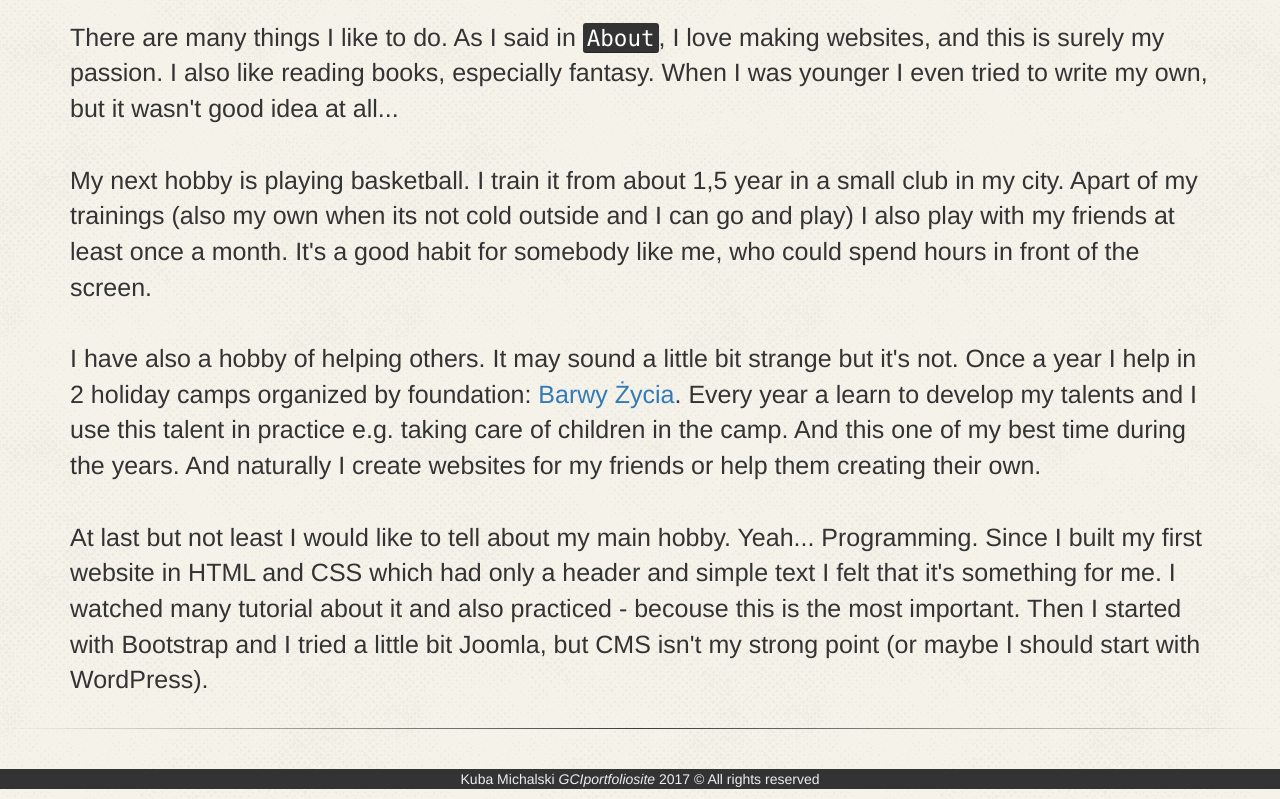
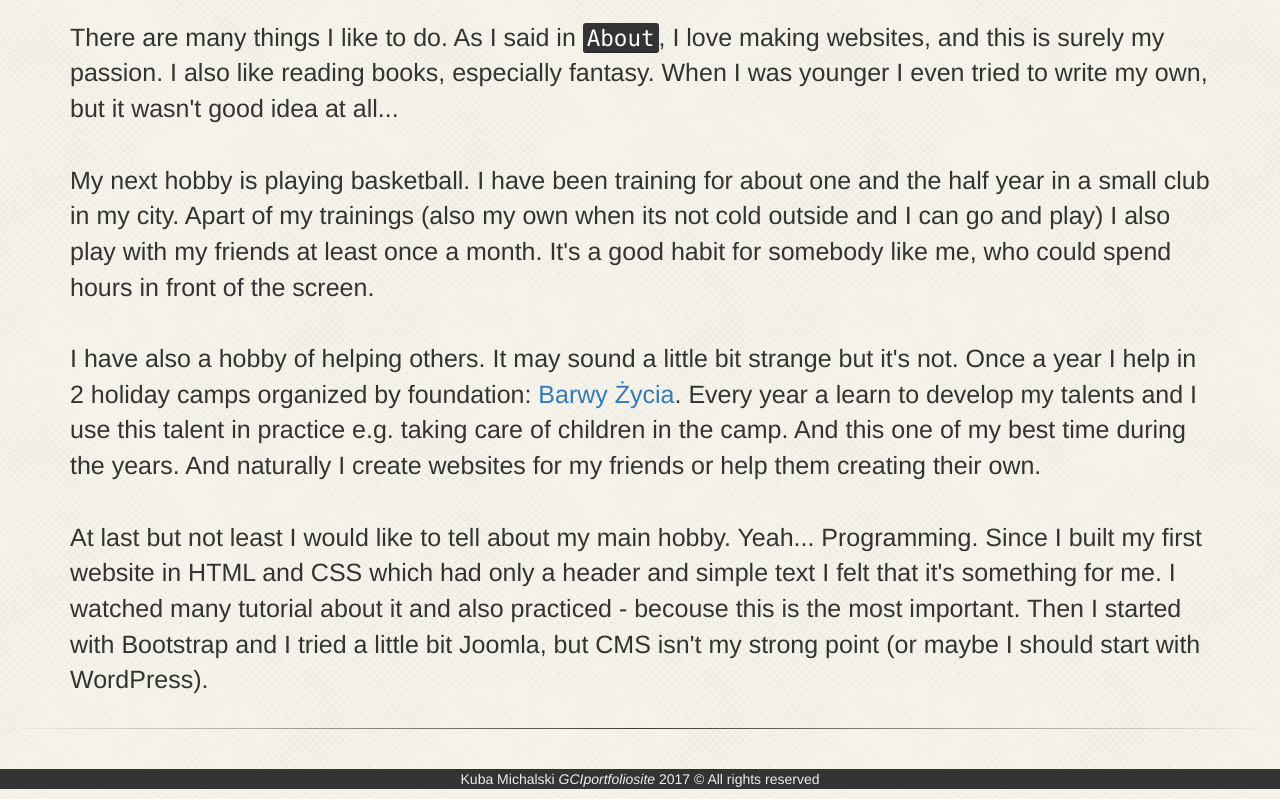
Before and after one commit to kubami9/GCIportfoliosite, a plain HTML site: page interests.html in a window 1280 px wide. Shown: the part 554-1353 px from the top of the page. Drawn offline with Linux system fonts and the light colour scheme.

Commit message:
Update interests.html

```diff
--- a/interests.html
+++ b/interests.html
@@ -76,7 +76,7 @@
         <div class="content">
             <p class="bigger">There are many things I like to do. As I said in <kbd>About</kbd>, I love making websites, and this is surely my passion. I also like reading books, especially fantasy. When I was younger I even tried to write my own, but it wasn't good idea at all...
             <br><br>
-            My next hobby is playing basketball. I train it from about 1,5 year in a small club in my city. Apart of my trainings (also my own when its not cold outside and I can go and play) I also play with my friends at least once a month. It's a good habit for somebody like me, who could spend hours in front of the screen.
+            My next hobby is playing basketball. I have been training for about one and the half year in a small club in my city. Apart of my trainings (also my own when its not cold outside and I can go and play) I also play with my friends at least once a month. It's a good habit for somebody like me, who could spend hours in front of the screen.
             <br><br>
             I have also a hobby of helping others. It may sound a little bit strange but it's not. Once a year I help in 2 holiday camps organized by foundation: <a href="http://fundacjabarwyzycia.wixsite.com/fundacja" target="_blank">Barwy Życia</a>. Every year a learn to develop my talents and I use this talent in practice e.g. taking care of children in the camp. And this one of my best time during the years. And naturally I create websites for my friends or help them creating their own.
             <br><br>
```
